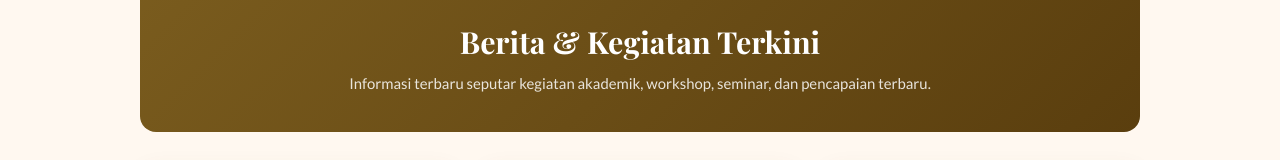
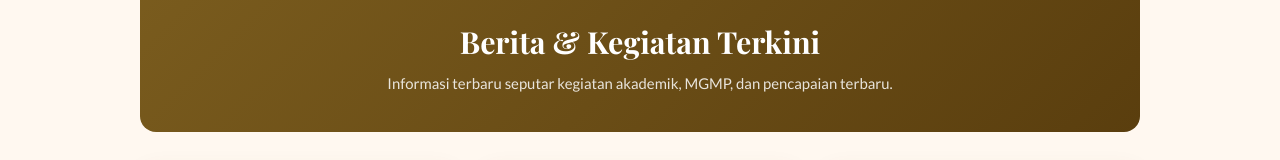
Before and after one commit to nurululifatulkhasanah26-oss/Website_NurulUlifatul, a plain HTML site: page index.html in a window 1280 px wide. Shown: the part 476-636 px from the top of the page. Drawn offline with nearby package versions, Linux system fonts and the light colour scheme.

Commit message:
Update index.html

```diff
--- a/index.html
+++ b/index.html
@@ -309,7 +309,7 @@ footer span{color:var(--accent);font-weight:700}
     <div class="section-wrap">
       <div class="news-header" style="border-radius:16px;margin-bottom:36px">
         <h2>Berita &amp; Kegiatan Terkini</h2>
-        <p>Informasi terbaru seputar kegiatan akademik, workshop, seminar, dan pencapaian terbaru.</p>
+        <p>Informasi terbaru seputar kegiatan akademik, MGMP, dan pencapaian terbaru.</p>
       </div>
       <div class="cards-grid">
         <div class="card">
```
